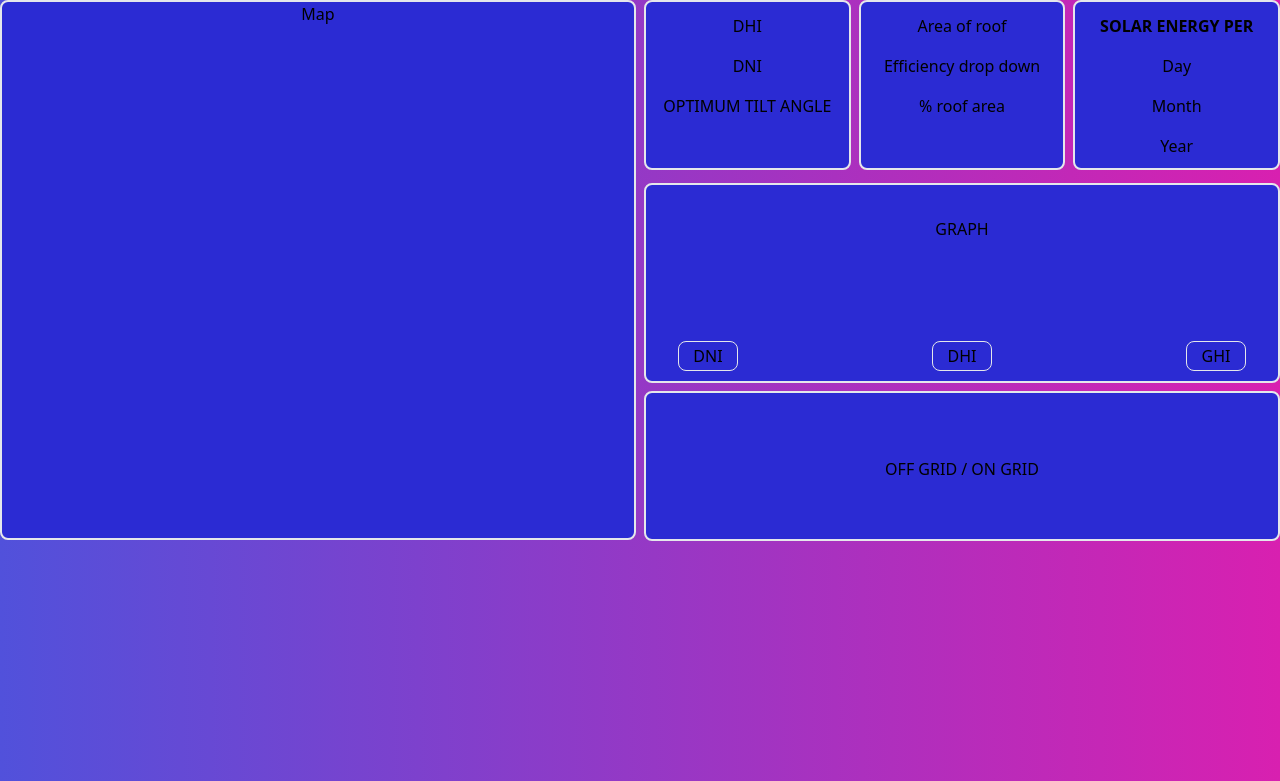
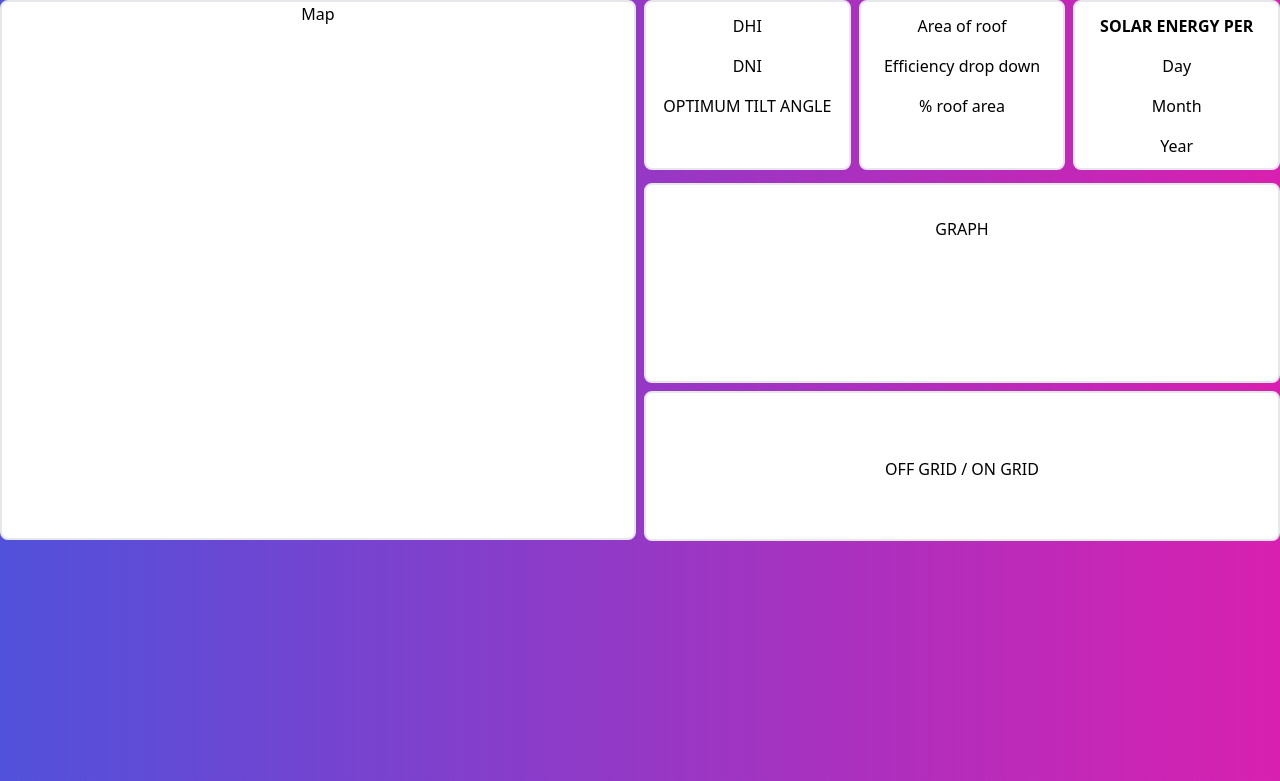
Before and after one commit to nakshjoshi/rooftop_solar_BAH-24, a Django app: template BAH_24/solar_calculator/templates/second.html in a window 1280 px wide. Shown: the top 781 px of the page. Run offline with Django 5.2, Linux system fonts and the light colour scheme; the template is opened without the code that fills it, so the values that code supplies are empty; some libraries are stand-ins or nearby versions.

Commit message:
doing change

```diff
--- a/BAH_24/solar_calculator/templates/second.html
+++ b/BAH_24/solar_calculator/templates/second.html
@@ -8,25 +8,25 @@
 </head>
 <body class="w-[1320] h-[400px] bg-gradient-to-r from-[#5151db] to-[#d820b0]">
     <div class="grid grid-cols-6 gap-2 grid-row-6 mx-auto h-full">
-        <div class="col-span-3 border-[2px] h-[540px] text-center rounded-lg bg-[#2b2bd3]">
+        <div class="col-span-3 border-[2px] h-[540px] text-center rounded-lg bg-[white]">
           <h1>Map</h1>
         </div>
         <div
-          class="col-span-1 border-[2px] h-[170px] rounded-lg flex flex-col gap-4 p-3 text-center bg-[#2b2bd3]"
+          class="col-span-1 border-[2px] h-[170px] rounded-lg flex flex-col gap-4 p-3 text-center bg-[white]"
         >
           <h1>DHI</h1>
           <h1>DNI</h1>
           <h1>OPTIMUM TILT ANGLE</h1>
         </div>
         <div
-          class="col-span-1 border-[2px] h-[170px] rounded-lg flex flex-col gap-4 p-3 text-center bg-[#2b2bd3]"
+          class="col-span-1 border-[2px] h-[170px] rounded-lg flex flex-col gap-4 p-3 text-center bg-[white]"
         >
           <h1>Area of roof</h1>
           <h1>Efficiency drop down</h1>
           <h1>% roof area</h1>
         </div>
         <div
-          class="col-span-1 border-[2px] h-[170px] rounded-lg flex flex-col gap-4 p-3 text-center bg-[#2b2bd3]"
+          class="col-span-1 border-[2px] h-[170px] rounded-lg flex flex-col gap-4 p-3 text-center bg-[white]"
         >
           <h1 class="font-bold">SOLAR ENERGY PER</h1>
           <h1>Day</h1>
@@ -34,17 +34,13 @@
           <h1>Year</h1>
         </div>
         <div
-          class="col-start-4 col-end-7 border-[2px] row-span-1 h-[200px] rounded-lg text-center p-8 relative bottom-[365px] bg-[#2b2bd3]"
+          class="col-start-4 col-end-7 border-[2px] row-span-1 h-[200px] rounded-lg text-center p-8 relative bottom-[365px] bg-[white]"
         >
           <h1>GRAPH</h1>
-          <div class="relative top-[100px] flex flex-row justify-between">
-            <button class="w-[60px] text-center h-[30px] hover:bg-sky-700 hover:scale-90 border-[1px] rounded-lg">DNI</button>
-            <button class="w-[60px] text-center h-[30px] hover:bg-sky-700 hover:scale-90 border-[1px] rounded-lg">DHI</button>
-            <button class="w-[60px] text-center h-[30px] hover:bg-sky-700 hover:scale-90 border-[1px] rounded-lg">GHI</button>
-          </div>
+
         </div>
         <div
-          class="col-start-4 col-end-7 border-[2px] h-[150px] rounded-lg relative bottom-[365px] text-center p-16 bg-[#2b2bd3]"
+          class="col-start-4 col-end-7 border-[2px] h-[150px] rounded-lg relative bottom-[365px] text-center p-16 bg-[white]"
         >
           <h1>OFF GRID / ON GRID</h1>
         </div>
```
